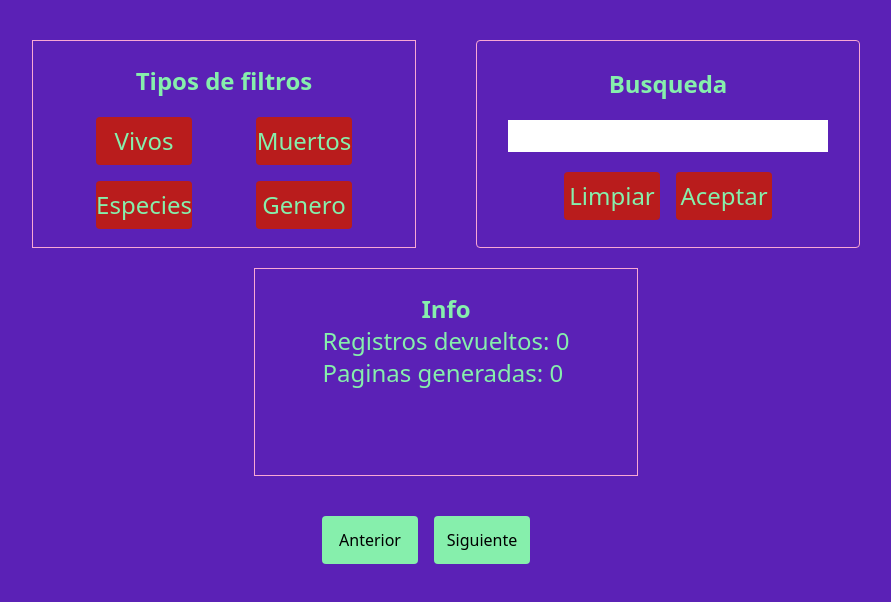
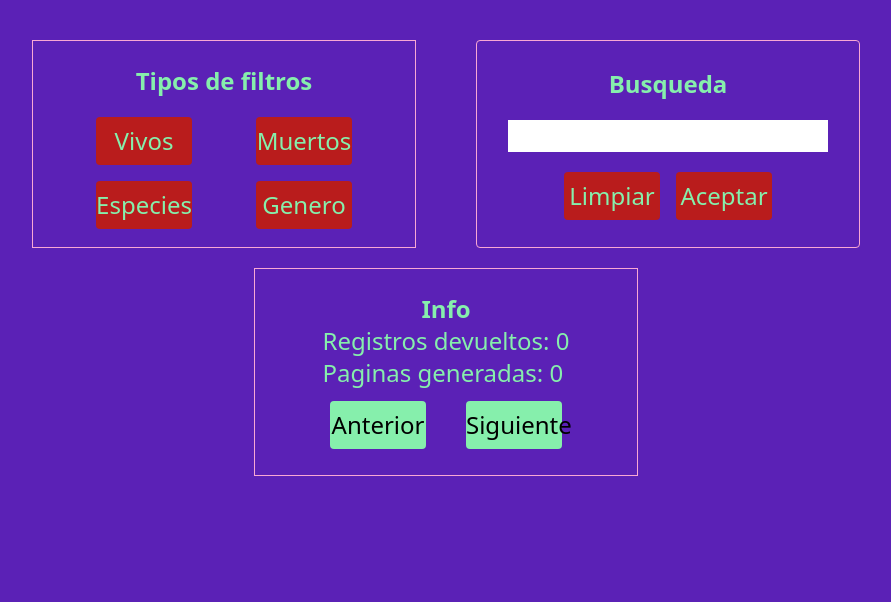
Before and after one commit to cordark81/Visor-API-Rick-Morty, a Vue app: page / in a window 1280 px wide. Shown: the top 602 px of the page, without its empty margins (214-1105 px from the left). Built offline with nearby package versions, Linux system fonts and the light colour scheme.

Commit message:
siguiente y anterior dentro de info

```diff
--- a/src/App.vue
+++ b/src/App.vue
@@ -8,12 +8,9 @@
       <botonesPrincipales @pulsar="busquedaApi(resultado)" @reset="reset" />
     </div>
     <div>
-      <zonaInfo :cuentaRecibida="cuenta" :paginasRecibidas="paginas" />
-      <div class="flex flex-row justify-center gap-4 mt-10">
-        <botonAnterior @pasaPagina="pasarPagina(this.prev)" :estado="paginacionPrev" />
-        <botonSiguiente @pasaPagina="pasarPagina(this.next)" :estado="paginacionNext" />
-
-      </div>
+      <zonaInfo :cuentaRecibida="cuenta" :paginasRecibidas="paginas" :estadoAnterior="paginacionPrev"
+        :estadoSiguiente="paginacionNext" @pasarPaginaSiguiente="pasarPagina(this.next)"
+        @pasarPaginaAnterior="pasarPagina(this.prev)" />
     </div>
   </div>
 
@@ -29,8 +26,6 @@ import axios from "axios";
 import botonesPrincipales from "./components/botonesPrincipales.vue";
 import fichaPersonaje from "./components/fichaPersonaje.vue";
 import zonaInfo from "./components/zonaInfo.vue";
-import botonSiguiente from "./components/botonSiguiente.vue";
-import botonAnterior from "./components/botonAnterior.vue";
 import tipoFiltros from "./components/tipoFiltros.vue";
 
 export default {
@@ -39,8 +34,6 @@ export default {
     botonesPrincipales,
     fichaPersonaje,
     zonaInfo,
-    botonSiguiente,
-    botonAnterior,
     tipoFiltros,
   },
   data() {
@@ -71,7 +64,7 @@ export default {
     async filtroSpecie(query) {
       this.axiosStandard(`${query}${this.resultado}`);
     },
-    async filtroGenero(query){
+    async filtroGenero(query) {
       this.axiosStandard(`${query}${this.resultado}`);
     },
     async axiosStandard(url) {
--- a/src/components/zonaInfo.vue
+++ b/src/components/zonaInfo.vue
@@ -3,21 +3,35 @@
         class="ml-10 text-green-300 font-extralight text-2xl  w-96 h-52 flex flex-col items-center  border border-pink-300">
         <h1 class=" mt-6 font-bold">Info</h1>
         <ul>
-            <li>Registros devueltos: {{cuentaRecibida}}</li>
-            <li>Paginas generadas: {{paginasRecibidas}}</li>
+            <li>Registros devueltos: {{ cuentaRecibida }}</li>
+            <li>Paginas generadas: {{ paginasRecibidas }}</li>
         </ul>
+        <div class="flex flex-row mt-3 gap-10">
+            <botonAnterior :estado=estadoAnterior @pasaPagina=pasarPaginaAnterior />
+            <botonSiguiente :estado=estadoSiguiente @pasaPagina=pasarPaginaSiguiente />
+        </div>
+
     </div>
 </template>
+<script>
+import botonSiguiente from './botonSiguiente.vue' ;
+import botonAnterior from './botonAnterior.vue';
 
-<script>
 export default {
     name: "zonaInfo",
+
+    emits:["pasarPaginaAnterior","pasarPaginaSiguiente"],
+
     components: {
+        botonSiguiente,
+        botonAnterior,
 
     },
     props: {
-        cuentaRecibida:{type:Number},
-        paginasRecibidas:{type:Number},
+        cuentaRecibida: { type: Number },
+        paginasRecibidas: { type: Number },
+        estadoAnterior: {type: Boolean},
+        estadoSiguiente: {type: Boolean},
     },
     data() {
         return {
@@ -25,8 +39,16 @@ export default {
         }
     },
 
-    methods: {
+    methods:{
+        pasarPaginaAnterior(){
+            this.$emit("pasarPaginaAnterior");
 
+        },
+
+        pasarPaginaSiguiente(){
+            this.$emit("pasarPaginaSiguiente");
+
+        }
     }
 
 }
```
